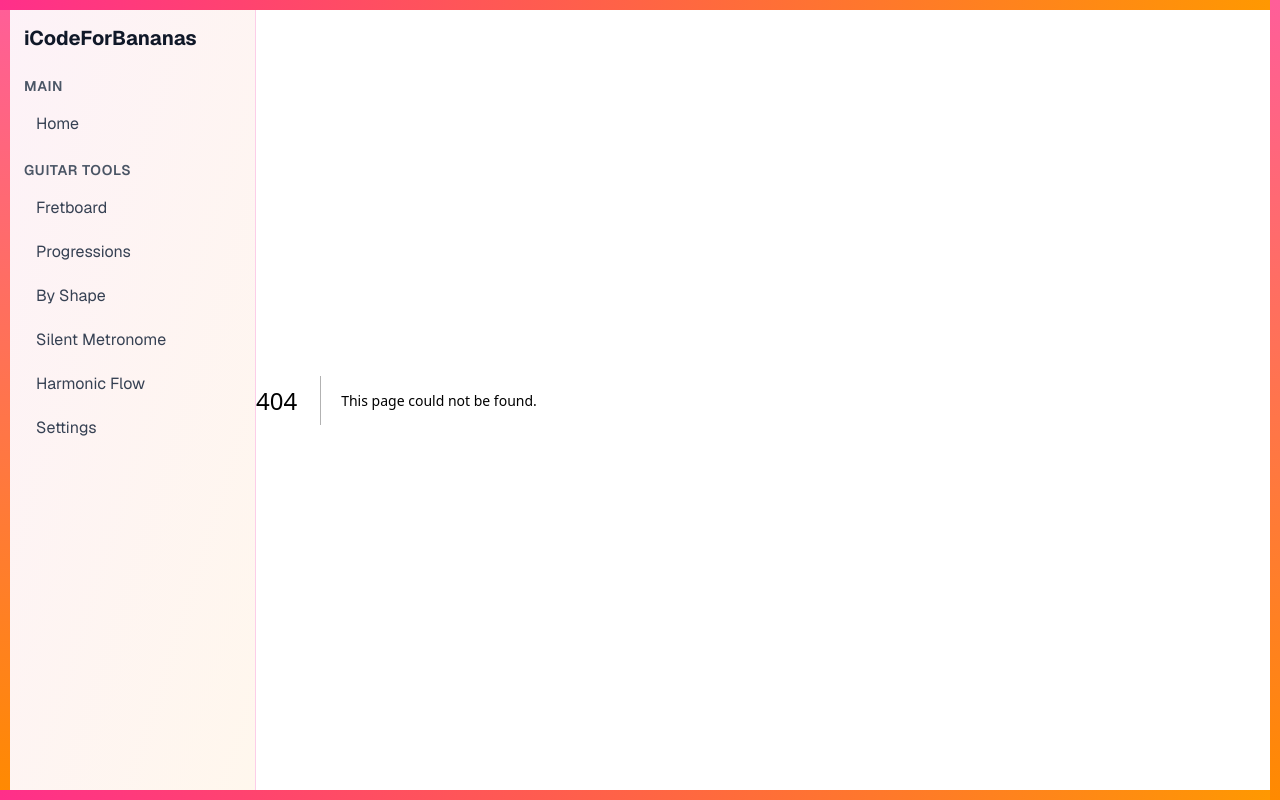
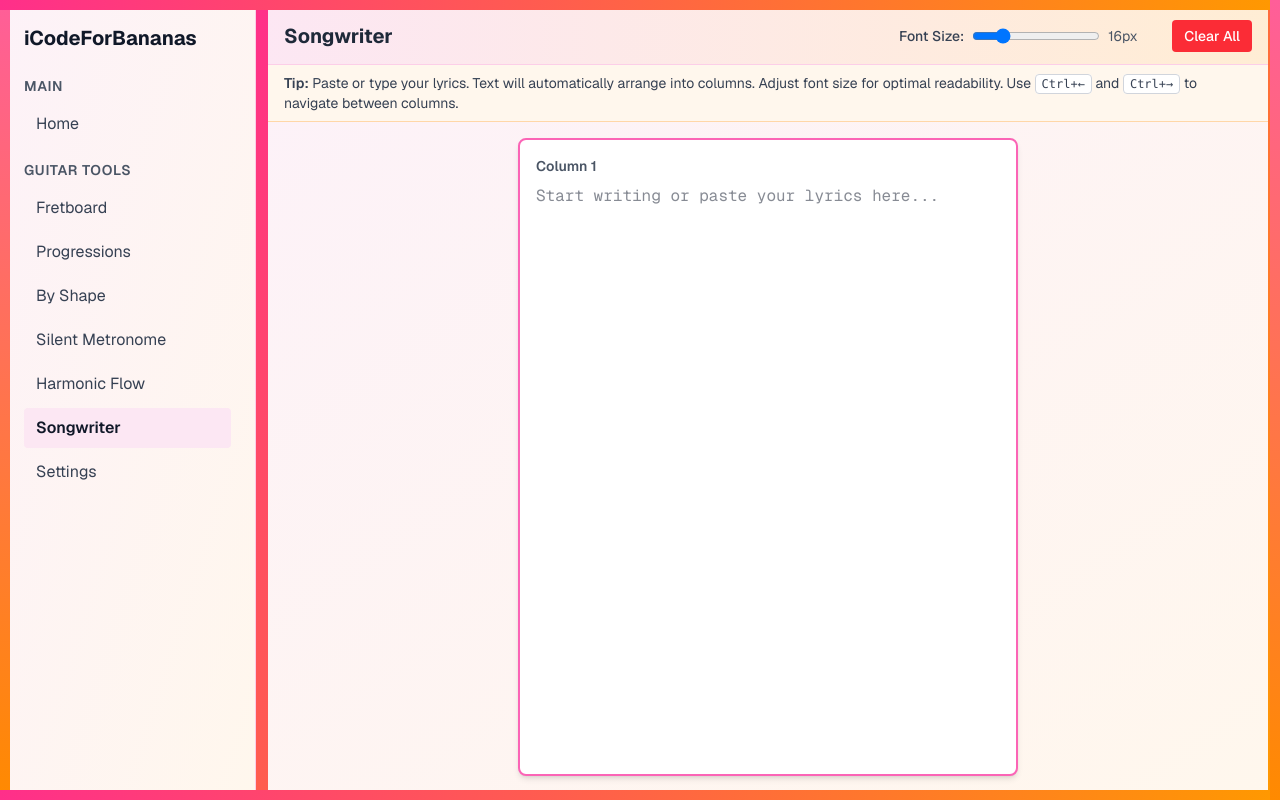
Before and after one commit to iCodeForBananas/iCodeForBananas, a Next.js app: page /songwriter in a window 1280 px wide. Before the commit this address had no page. Built offline with nearby package versions, Linux system fonts and the light colour scheme.

Commit message:
feat: Add Songwriter component and create corresponding page for lyrics arrangement

```diff
--- a/app/components/Sidebar.tsx
+++ b/app/components/Sidebar.tsx
@@ -69,6 +69,14 @@ export default function Sidebar() {
               Harmonic Flow
             </Link>
             <Link
+              href='/songwriter'
+              className={`px-3 py-2 rounded hover:bg-pink-100 hover:text-gray-900 transition-colors ${
+                pathname === "/songwriter" ? "bg-pink-100 text-gray-900 font-semibold" : "text-gray-700"
+              }`}
+            >
+              Songwriter
+            </Link>
+            <Link
               href='/settings'
               className={`px-3 py-2 rounded hover:bg-pink-100 hover:text-gray-900 transition-colors ${
                 pathname === "/settings" ? "bg-pink-100 text-gray-900 font-semibold" : "text-gray-700"
--- /dev/null
+++ b/app/components/Songwriter.tsx
@@ -0,0 +1,223 @@
+"use client";
+
+import { useState, useRef, useEffect, KeyboardEvent, ClipboardEvent } from "react";
+
+export default function Songwriter() {
+  const [text, setText] = useState("");
+  const [columns, setColumns] = useState<string[]>([""]);
+  const [fontSize, setFontSize] = useState(16);
+  const [activeColumn, setActiveColumn] = useState(0);
+  const [columnWidth, setColumnWidth] = useState(500);
+  const textareaRefs = useRef<(HTMLTextAreaElement | null)[]>([]);
+  const containerRef = useRef<HTMLDivElement>(null);
+  const measureRef = useRef<HTMLDivElement>(null);
+
+  const LINE_HEIGHT_MULTIPLIER = 1.5;
+
+  // Recalculate columns whenever text or font size changes
+  useEffect(() => {
+    if (!text) {
+      setColumns([""]);
+      return;
+    }
+
+    arrangeTextIntoColumns();
+  }, [text, fontSize]);
+
+  const measureTextDimensions = () => {
+    if (!measureRef.current) return { longestLineWidth: 500, lineHeight: fontSize * LINE_HEIGHT_MULTIPLIER };
+
+    // Create a temporary span to measure text
+    const span = document.createElement("span");
+    span.style.font = `${fontSize}px monospace`;
+    span.style.whiteSpace = "pre";
+    span.style.visibility = "hidden";
+    span.style.position = "absolute";
+    document.body.appendChild(span);
+
+    const lines = text.split("\n");
+    let maxWidth = 0;
+
+    // Measure each line to find the longest
+    lines.forEach((line) => {
+      span.textContent = line || " ";
+      const width = span.offsetWidth;
+      if (width > maxWidth) {
+        maxWidth = width;
+      }
+    });
+
+    document.body.removeChild(span);
+
+    const lineHeight = fontSize * LINE_HEIGHT_MULTIPLIER;
+
+    // Add padding for textarea
+    const calculatedWidth = Math.max(maxWidth + 100, 300);
+
+    return { longestLineWidth: calculatedWidth, lineHeight };
+  };
+
+  const arrangeTextIntoColumns = () => {
+    if (!containerRef.current) return;
+
+    const { longestLineWidth, lineHeight } = measureTextDimensions();
+    setColumnWidth(longestLineWidth);
+
+    const containerHeight = containerRef.current.clientHeight;
+    // Account for toolbar, instructions, and padding
+    const availableHeight = containerHeight - 40; // padding
+    const linesPerColumn = Math.floor(availableHeight / lineHeight);
+
+    console.log("Arranging columns:", {
+      containerHeight,
+      availableHeight,
+      lineHeight,
+      linesPerColumn,
+      columnWidth: longestLineWidth,
+      textLength: text.length,
+    });
+
+    if (linesPerColumn <= 0) {
+      setColumns([text]);
+      return;
+    }
+
+    const lines = text.split("\n");
+    const chunkedColumns: string[] = [];
+    let currentChunk: string[] = [];
+
+    for (const line of lines) {
+      currentChunk.push(line);
+
+      if (currentChunk.length >= linesPerColumn) {
+        chunkedColumns.push(currentChunk.join("\n"));
+        currentChunk = [];
+      }
+    }
+
+    if (currentChunk.length > 0) {
+      chunkedColumns.push(currentChunk.join("\n"));
+    }
+
+    console.log("Created columns:", chunkedColumns.length);
+    setColumns(chunkedColumns.length > 0 ? chunkedColumns : [""]);
+  };
+
+  useEffect(() => {
+    if (textareaRefs.current[activeColumn]) {
+      textareaRefs.current[activeColumn]?.focus();
+    }
+  }, [activeColumn]);
+
+  const handleTextInput = (value: string) => {
+    setText(value);
+  };
+
+  const handlePaste = (e: ClipboardEvent<HTMLTextAreaElement>) => {
+    // Default paste will update via onChange
+  };
+
+  const handleKeyDown = (columnIndex: number, e: KeyboardEvent<HTMLTextAreaElement>) => {
+    if (e.key === "ArrowRight" && e.ctrlKey && columnIndex < columns.length - 1) {
+      e.preventDefault();
+      setActiveColumn(columnIndex + 1);
+    }
+    if (e.key === "ArrowLeft" && e.ctrlKey && columnIndex > 0) {
+      e.preventDefault();
+      setActiveColumn(columnIndex - 1);
+    }
+  };
+
+  const clearAll = () => {
+    if (confirm("Are you sure you want to clear all text?")) {
+      setText("");
+      setColumns([""]);
+      setActiveColumn(0);
+    }
+  };
+
+  return (
+    <div className='flex flex-col h-full metronome-static'>
+      {/* Toolbar */}
+      <div className='bg-gradient-to-r from-pink-100 to-orange-100 border-b border-pink-200 px-4 py-3 flex items-center justify-between'>
+        <h1 className='text-xl font-bold text-gray-800'>Songwriter</h1>
+        <div className='flex gap-4 items-center'>
+          <div className='flex items-center gap-2'>
+            <label className='text-sm font-medium text-gray-700'>Font Size:</label>
+            <input
+              type='range'
+              min='12'
+              max='32'
+              value={fontSize}
+              onChange={(e) => setFontSize(parseInt(e.target.value))}
+              className='w-32'
+            />
+            <span className='text-sm text-gray-600 w-12'>{fontSize}px</span>
+          </div>
+          <button
+            onClick={clearAll}
+            className='px-3 py-1.5 bg-red-500 hover:bg-red-600 text-white rounded text-sm font-medium transition-colors'
+          >
+            Clear All
+          </button>
+        </div>
+      </div>
+
+      {/* Instructions */}
+      <div className='bg-orange-50 border-b border-orange-200 px-4 py-2 text-sm text-gray-700'>
+        <span className='font-semibold'>Tip:</span> Paste or type your lyrics. Text will automatically arrange into
+        columns. Adjust font size for optimal readability. Use{" "}
+        <kbd className='px-1.5 py-0.5 bg-white border border-gray-300 rounded text-xs'>Ctrl+←</kbd> and{" "}
+        <kbd className='px-1.5 py-0.5 bg-white border border-gray-300 rounded text-xs'>Ctrl+→</kbd> to navigate between
+        columns.
+      </div>
+
+      {/* Column Container */}
+      <div
+        ref={containerRef}
+        className='flex-1 overflow-x-auto overflow-y-hidden bg-gradient-to-br from-pink-50 to-orange-50'
+      >
+        {/* Hidden measurement element */}
+        <div ref={measureRef} style={{ position: "absolute", visibility: "hidden" }} />
+
+        <div className='flex h-full p-4 gap-4 justify-center'>
+          {columns.map((columnText, index) => (
+            <div
+              key={index}
+              className={`flex flex-col flex-shrink-0 border-2 rounded-lg p-4 bg-white shadow-md transition-all ${
+                activeColumn === index ? "border-pink-400 shadow-lg" : "border-gray-300"
+              }`}
+              style={{ width: `${columnWidth}px`, height: "100%" }}
+              onClick={() => setActiveColumn(index)}
+            >
+              <div className='flex items-center justify-between mb-2 flex-shrink-0'>
+                <span className='text-sm font-semibold text-gray-600'>Column {index + 1}</span>
+              </div>
+              <textarea
+                ref={(el) => {
+                  textareaRefs.current[index] = el;
+                }}
+                value={index === 0 ? text : columnText}
+                onChange={(e) => {
+                  if (index === 0) {
+                    handleTextInput(e.target.value);
+                  }
+                }}
+                onKeyDown={(e) => handleKeyDown(index, e)}
+                onFocus={() => setActiveColumn(index)}
+                onPaste={handlePaste}
+                readOnly={index !== 0}
+                className='w-full flex-1 resize-none border-none outline-none font-mono bg-transparent overflow-hidden'
+                placeholder={index === 0 ? "Start writing or paste your lyrics here..." : ""}
+                style={{
+                  fontSize: `${fontSize}px`,
+                  lineHeight: LINE_HEIGHT_MULTIPLIER,
+                }}
+              />
+            </div>
+          ))}
+        </div>
+      </div>
+    </div>
+  );
+}
--- /dev/null
+++ b/app/songwriter/page.tsx
@@ -0,0 +1,15 @@
+import Songwriter from "../components/Songwriter";
+import Navigation from "../components/Navigation";
+
+export default function SongwriterPage() {
+  return (
+    <div className='flex flex-col flex-1'>
+      {/* <Navigation /> */}
+      <main className='relative min-h-screen px-3 py-2 metronome-static flex-1'>
+        <div className='relative w-full lg:mx-auto h-full'>
+          <Songwriter />
+        </div>
+      </main>
+    </div>
+  );
+}
```
